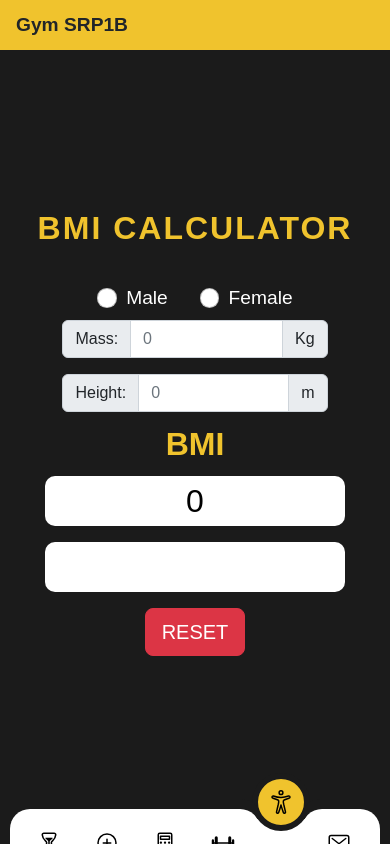
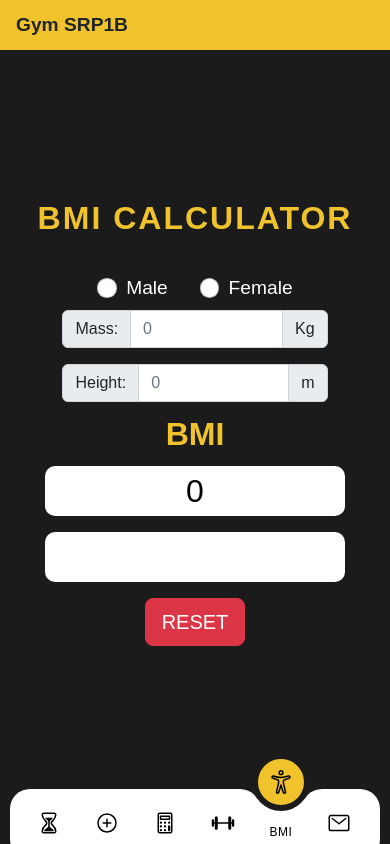
Before and after one commit to marcocrupi/gymsrp-react, a React (Create React App) app: page /gymsrp-react/bmi in a window 390 px wide. Built offline with nearby package versions, Linux system fonts and the light colour scheme.

Commit message:
fix style

```diff
--- a/src/CSS/bmi.css
+++ b/src/CSS/bmi.css
@@ -5,6 +5,7 @@
   color: #eee;
   height: 100%;
   overflow: scroll;
+  min-height: calc(100vh - 120px);
 }
 
 .bmi__components {
--- a/src/CSS/contact.css
+++ b/src/CSS/contact.css
@@ -5,6 +5,7 @@
   color: #eee;
   height: 100%;
   overflow: scroll;
+  min-height: calc(100vh - 120px);
 }
 
 .contact__components {
--- a/src/CSS/header.css
+++ b/src/CSS/header.css
@@ -2,7 +2,6 @@ nav {
   height: 60px;
   background-color: #f0c32d;
   width: 100%;
-  z-index: 1000;
 }
 
 #navbar,
--- a/src/CSS/index.css
+++ b/src/CSS/index.css
@@ -36,8 +36,9 @@ body {
 
 .global__title {
   font-size: 3rem;
+  margin: 0 2rem;
   margin-bottom: 1rem;
-  margin: 0 2rem;
+
   color: #f0c32d;
   font-weight: bold;
   letter-spacing: 2px;
--- a/src/CSS/percentage.css
+++ b/src/CSS/percentage.css
@@ -4,6 +4,7 @@
   align-items: center;
   height: 100%;
   overflow: scroll;
+  min-height: calc(100vh - 120px);
 }
 
 .percentage__components {
--- a/src/CSS/rest.css
+++ b/src/CSS/rest.css
@@ -5,11 +5,13 @@
   color: #eee;
   height: 100%;
   overflow: scroll;
+  min-height: calc(100vh - 120px);
 }
 
 .rest__components {
-  width: 300px;
+  width: 600px;
   text-align: center;
+  margin: 2rem 0;
 }
 
 .rest__circularandbuttons {
@@ -116,7 +118,7 @@
 
 @media screen and (max-width: 850px) {
   .rest__container {
-  align-items: flex-start;
+    align-items: center;
     width: 100%;
   }
 
@@ -147,5 +149,4 @@
   .rest__timerSettings {
     color: #f0c32d;
   }
-
 }
--- a/src/CSS/rm.css
+++ b/src/CSS/rm.css
@@ -5,6 +5,7 @@
   color: #eee;
   height: 100%;
   overflow: scroll;
+  min-height: calc(100vh - 120px);
 }
 
 .rm__components {
--- a/src/CSS/set.css
+++ b/src/CSS/set.css
@@ -4,6 +4,7 @@
   align-items: center;
   height: 100%;
   overflow: scroll;
+  min-height: calc(100vh - 120px);
 }
 
 .set__components {
--- a/src/CSS/sharedlayout.css
+++ b/src/CSS/sharedlayout.css
@@ -1,9 +1,3 @@
 .shared__container {
-    height: calc(100vh - 120px);
-  }
-
-@media screen and (max-width: 500px) {
-  .shared__container {
-    height: calc(100vh - 100px);
-  }
+  height: 100%;
 }
```
Lines whose indentation alone changed are shown as unchanged.
